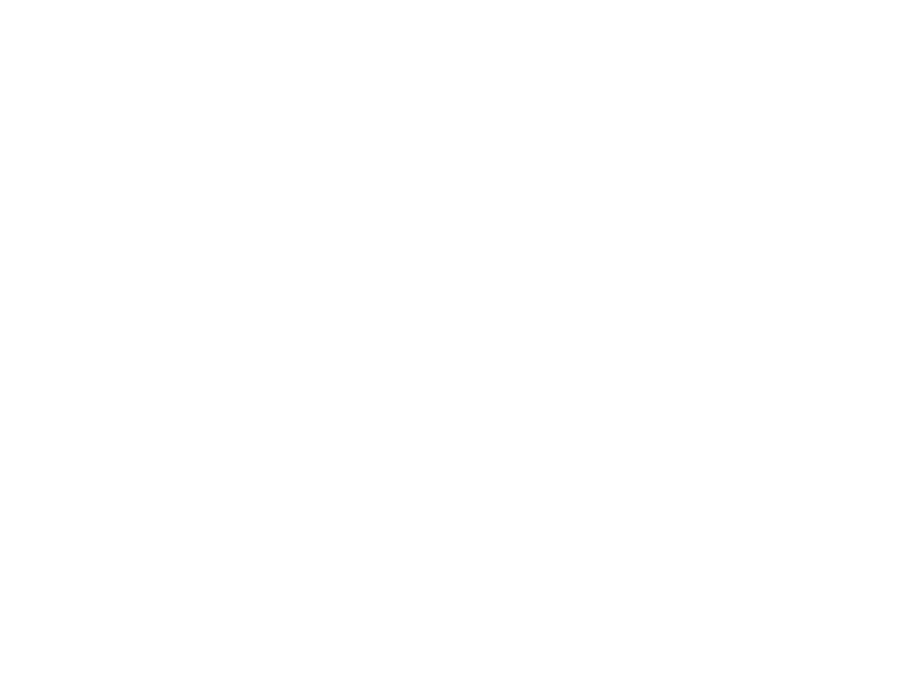
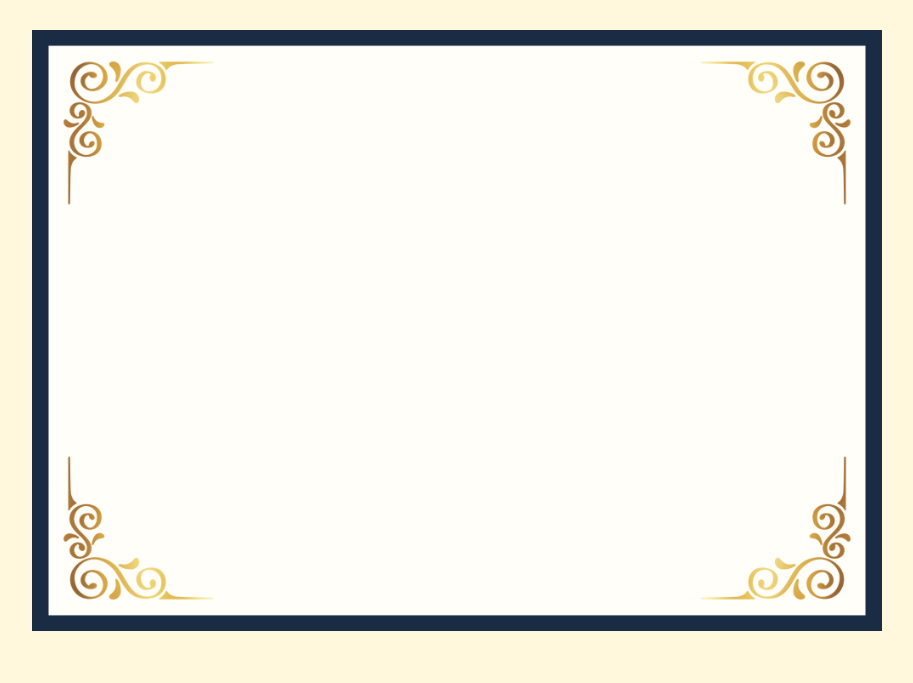
Before and after one commit to Juhi-Karosiya/certificate, a plain HTML site: page index.html in a window 1280 px wide. Shown: the whole page, without its empty margins (183-1096 px from the left). Drawn offline with Linux system fonts and the light colour scheme.

Commit message:
bg added

```diff
--- a/index.html
+++ b/index.html
@@ -4,8 +4,24 @@
     <meta charset="UTF-8">
     <meta name="viewport" content="width=device-width, initial-scale=1.0">
     <title>Document</title>
+    <style>
+        body{
+            background-color: cornsilk;
+        }
+        .container{
+            margin: 30px auto;
+            height: 650px;
+            width: 850px;
+            background: url(./image/bg.png);
+            background-size: contain;
+            background-repeat: no-repeat;
+
+
+        }
+    </style>
 </head>
 <body>
-
+    <div class="container">
+    </div>
 </body>
 </html>
```
Also changed, not shown: image/bg.png (added).
